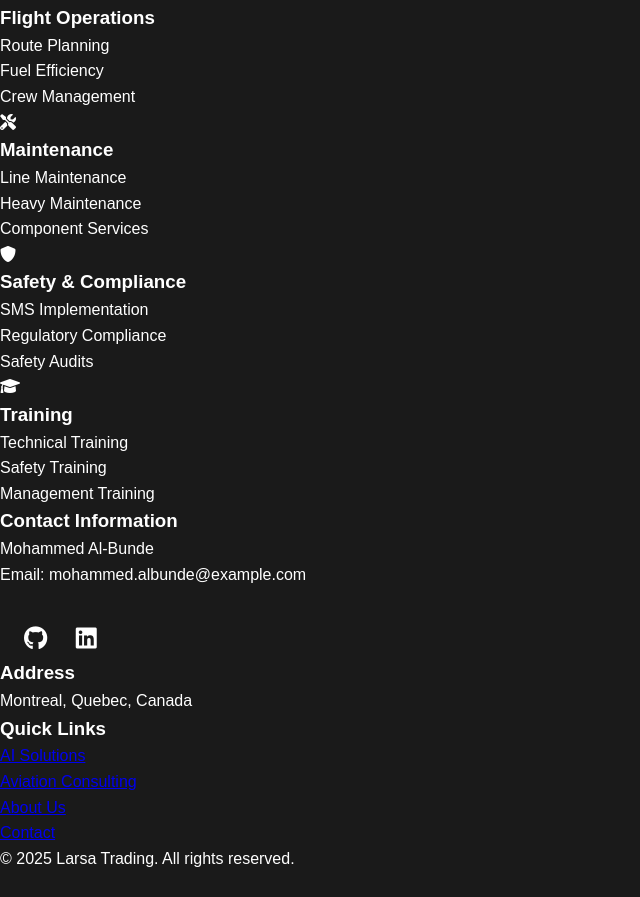
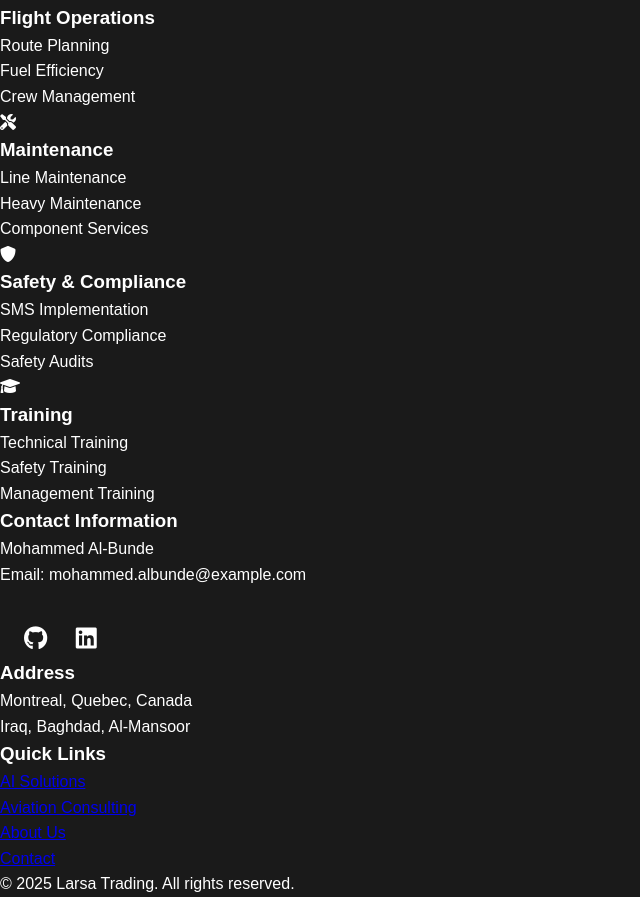
Before and after one commit to MohammedAlbunde/larsa-consulting.github.io, a plain HTML site: page services-aviation.html in a window 1280 px wide. Shown: the part 740-1637 px from the top of the page, without its empty margins (0-640 px from the left). Before the commit the page ends 1611 px from the top, so only its background shows below. Drawn offline with Linux system fonts and the light colour scheme.

Commit message:
Update services-aviation.html
Adding Iraqi Address

```diff
--- a/services-aviation.html
+++ b/services-aviation.html
@@ -136,6 +136,7 @@
             <div class="footer-section">
                 <h3 class="lang" key="footer-address">Address</h3>
                 <p>Montreal, Quebec, Canada</p>
+                 <p>Iraq, Baghdad, Al-Mansoor</p>
             </div>
             <div class="footer-section">
                 <h3 class="lang" key="footer-quick-links">Quick Links</h3>
```
